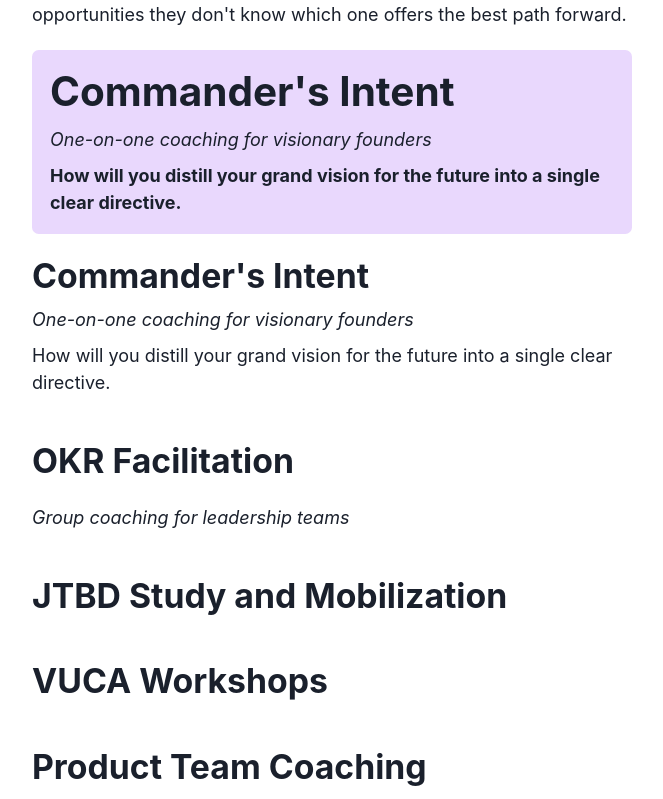
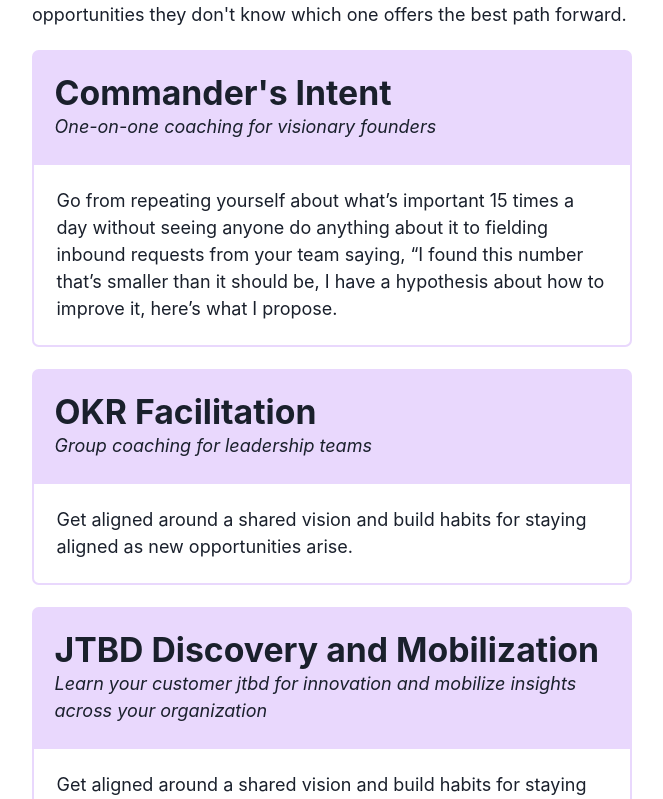
Before and after one commit to alliblum/nextjs-blog, a Next.js app: page /work-with-me in a window 1280 px wide. Shown: the part 541-1340 px from the top of the page, without its empty margins (308-971 px from the left). Built offline with nearby package versions, Linux system fonts and the light colour scheme.

Commit message:
new offer component

```diff
--- a/components/mdx/offer.tsx
+++ b/components/mdx/offer.tsx
@@ -30,13 +30,30 @@ export const theme = extendTheme({
 const Offer: React.FC<OfferProps> = (props) => {
   return (
     // <ChakraProvider theme={theme}>
-    <Box bg="purple.100" p={4} borderRadius="md">
-      <Stack>
-        <Heading>{props.title}</Heading>
+    <Box>
+      <Box
+        bg="purple.100"
+        p={5}
+        borderTopLeftRadius="md"
+        borderTopRightRadius="md"
+        //   borderWidth={3}
+        //   borderColor="purple.600"
+      >
+        <Heading size="lg">{props.title}</Heading>
         <Text as="i">{props.subtitle}</Text>
-        <Text as="strong">{props?.description}</Text>
-      </Stack>
+      </Box>
+      <Box
+        bg="white"
+        p={5}
+        borderBottomLeftRadius="md"
+        borderBottomRightRadius="md"
+        borderWidth={2}
+        borderColor="purple.100"
+      >
+        <Text>{props?.description}</Text>
+      </Box>
     </Box>
+
     // </ChakraProvider>
   )
 }
--- a/pages/work-with-me.tsx
+++ b/pages/work-with-me.tsx
@@ -30,28 +30,39 @@ export default function WorkWithMe() {
         <Offer
           title="Commander's Intent"
           subtitle="One-on-one coaching for visionary founders"
-          description="How will you distill your grand vision for the future into a single
-            clear directive."
+          description="Go from
+          repeating yourself about what’s important 15 times a day without
+          seeing anyone do anything about it to fielding inbound requests from
+          your team saying, “I found this number that’s smaller than it should
+          be, I have a hypothesis about how to improve it, here’s what I
+          propose."
+        />
+        <Offer
+          title="OKR Facilitation"
+          subtitle="Group coaching for leadership teams"
+          description="Get aligned around a shared vision and build habits for staying aligned as new opportunities arise."
+        />
+
+        <Offer
+          title="JTBD Discovery and Mobilization"
+          subtitle="Learn your customer jtbd for innovation and mobilize insights across your organization"
+          description="Get aligned around a shared vision and build habits for staying aligned as new opportunities arise."
+        />
+        <Offer
+          title="VUCA Workshops"
+          subtitle="Team coaching to give your team the skills to navigate rapid change"
+          description="somethin'"
+        />
+        <Offer
+          title="Product Team Coaching"
+          subtitle="Build habits and SOPs for staying aligned as new opportunities arise."
+          description="somethin'"
+        />
+        <Offer
+          title="Fractional Head of Product, Growth, Strategy, and/or Operations"
+          subtitle="AKA, an advisor who does stuff."
+          description="somethin'"
         ></Offer>
-
-        <Stack>
-          <Heading size="lg">Commander's Intent</Heading>
-          <Text as="i">One-on-one coaching for visionary founders</Text>
-          <Text>
-            How will you distill your grand vision for the future into a single
-            clear directive.
-          </Text>
-        </Stack>
-        <Text></Text>
-        <Heading size="lg">OKR Facilitation</Heading>
-        <Text as="i">Group coaching for leadership teams</Text>
-        <Text></Text>
-        <Heading size="lg">JTBD Study and Mobilization</Heading>
-        <Text></Text>
-        <Heading size="lg">VUCA Workshops</Heading>
-        <Text></Text>
-        <Heading size="lg">Product Team Coaching</Heading>
-        <Text></Text>
       </Stack>
     </Layout>
   )
```
